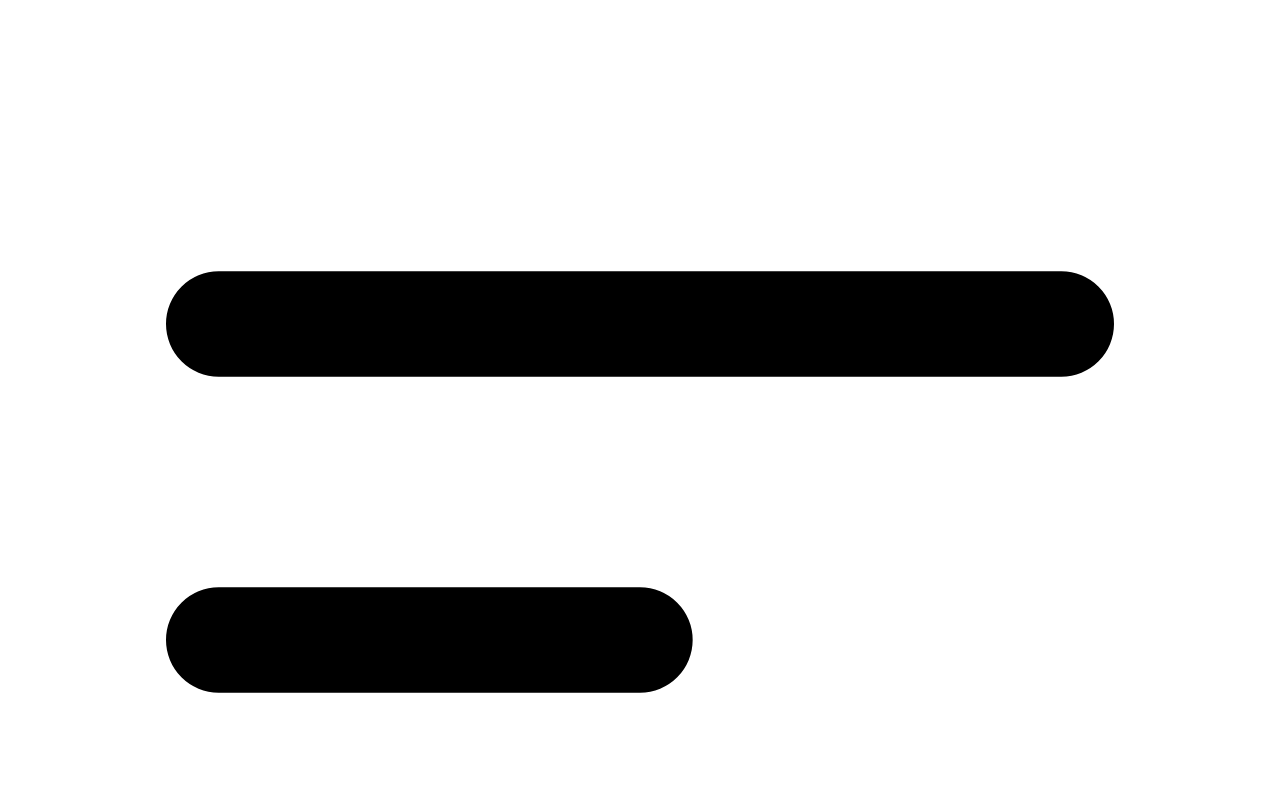
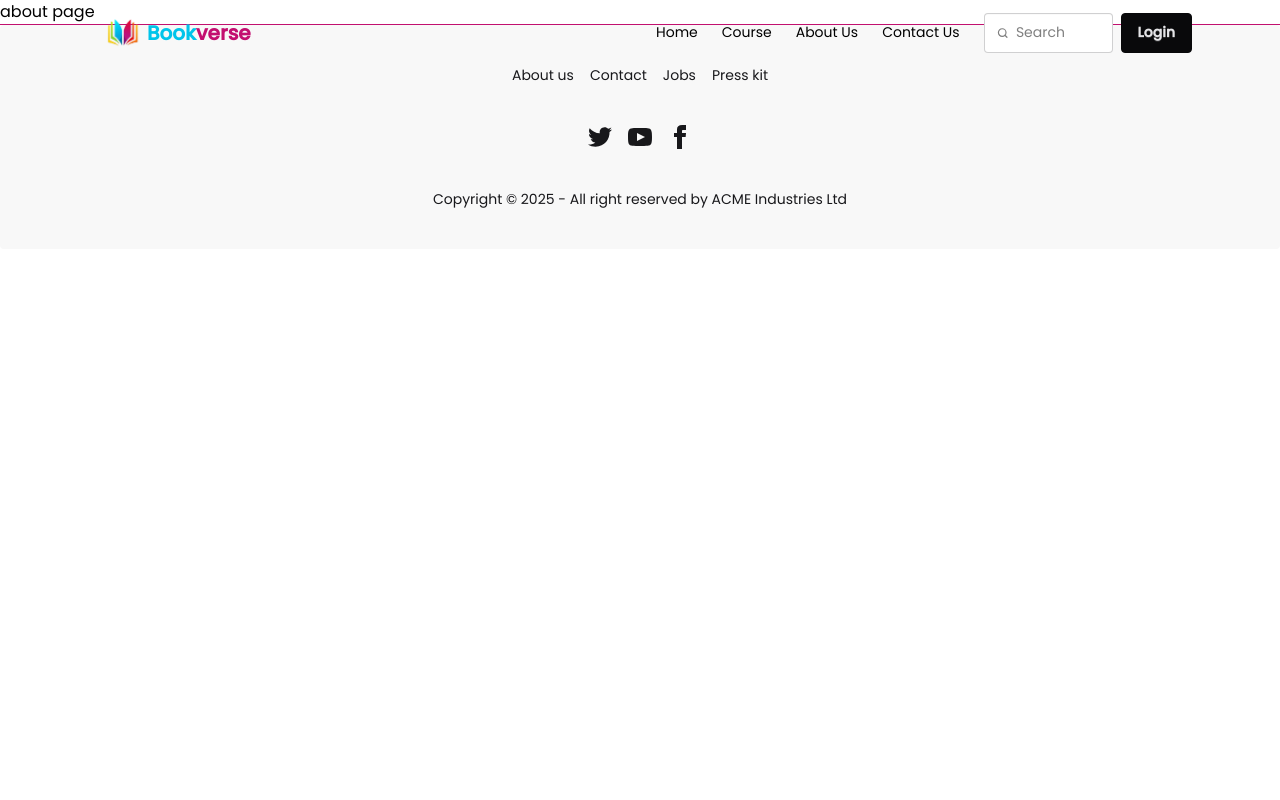
Before and after one commit to KaushalKumar6387/Book_Store, a React (Vite) app: page /courses in a window 1280 px wide. Shown: the top 800 px of the page. Built offline with nearby package versions, Linux system fonts and the light colour scheme.

Commit message:
router configured

```diff
--- a/src/App.jsx
+++ b/src/App.jsx
@@ -3,23 +3,24 @@
 import { BrowserRouter as Router, Routes, Route } from "react-router-dom";
 import Footer from './component/Footer'
 import Navbar from "./component/Navbar"
-import Courses from './pages/Courses'
 import Home from './pages/Home'
+import AboutUs from './pages/AboutUs';
+import Courses from './pages/Courses';
+import ContactUs from './pages/ContactUs';
 function App() {
 
 
   return (
     <>
     <Navbar />
-
-
+       {/* <Router> */}
       <Routes>
         <Route path="/" element={<Home />} />         {/* Home Page */}
-        <Route path="/courses" element={<Courses />} />         {/* Home Page */}
-
+        <Route path="/courses" element={<Courses />} />   {/* About Page */}
+        <Route path="/about-us" element={<AboutUs />} />
+        <Route path="/contact-us" element={<ContactUs />} />
       </Routes>
-
-
+    {/* </Router> */}
     <Footer/>
     </>
   )
--- a/src/component/FreeBook.jsx
+++ b/src/component/FreeBook.jsx
@@ -5,7 +5,7 @@
 import list from "../../public/list.json";
 export default function FreeBook() {
   const lists = list.filter((data) => data.category == "free");
-  console.log(lists);
+  // console.log(lists);
 
   var settings = {
     dots: true,
--- a/src/component/Navbar.jsx
+++ b/src/component/Navbar.jsx
@@ -51,15 +51,19 @@
     <>
       <li>
         <Link to="/">Home</Link >
+        {/* <a href="">Home</a> */}
       </li>
       <li>
         <Link to="/courses">Course</Link>
+        {/* <a href="">Courses</a> */}
       </li>
       <li>
         <Link to="/about-us">About Us</Link>
+        {/* <a href="">About Us</a> */}
       </li>
       <li>
         <Link to="/contact-us">Contact Us</Link>
+        {/* <a href="">Contact Us</a> */}
       </li>
     </>
   );
--- a/src/main.jsx
+++ b/src/main.jsx
@@ -3,6 +3,7 @@
 import ReactDOM from "react-dom/client";
 import App from "./App";
 import { BrowserRouter } from "react-router-dom";
+import "./index.css"
 
 ReactDOM.createRoot(document.getElementById("root")).render(
   <React.StrictMode>
```
